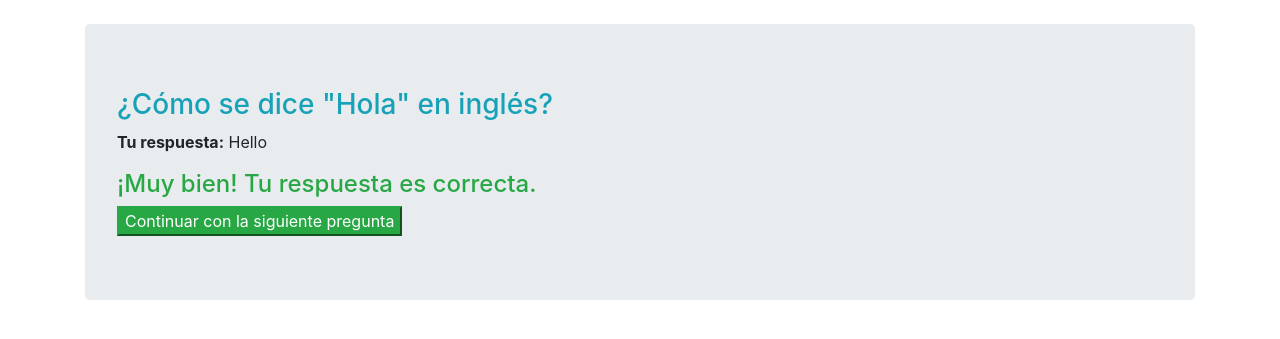
After one commit to larodriguez22/Proyecto_Educacion_Estrella, a Django app: page /resultado/5 in a window 1280 px wide. The commit adds this page. Shown: the top 339 px of the page. Run offline with Django 3.2, Linux system fonts and the light colour scheme; data comes from the database, SQL or seed files in the repository; both versions use the stored data as it was after the commit; some libraries are stand-ins or nearby versions.

Commit message:
Resultados

```diff
--- /dev/null
+++ b/Educacion_Estrella/template/base.html
@@ -0,0 +1,21 @@
+<!DOCTYPE html>
+<html>
+  <head>
+    <meta charset="UTF-8" />
+    <meta http-equiv="X-UA-Compatible" content="IE=edge" />
+    <meta name="viewport" content="width=device-width, initial-scale=1.0" />
+    <title>{% block titulo %}{% endblock %}</title>
+    <!-- Bootstrap CSS -->
+    <link rel="stylesheet" href="https://maxcdn.bootstrapcdn.com/bootstrap/4.0.0-beta.2/css/bootstrap.min.css" integrity="sha384-PsH8R72JQ3SOdhVi3uxftmaW6Vc51MKb0q5P2rRUpPvrszuE4W1povHYgTpBfshb" crossorigin="anonymous">
+    <link rel="stylesheet" href="https://maxcdn.bootstrapcdn.com/font-awesome/4.7.0/css/font-awesome.min.css">
+    <link href="https://fonts.googleapis.com/css?family=Open+Sans|Rubik" rel="stylesheet">
+
+    <link rel="stylesheet" href="https://maxcdn.bootstrapcdn.com/font-awesome/4.7.0/css/font-awesome.min.css">
+    <link href="https://fonts.googleapis.com/css?family=Open+Sans|Rubik" rel="stylesheet">
+  </head>
+  <body>
+      {% block contenido %}
+
+      {% endblock %}
+  </body>
+</html>
--- /dev/null
+++ b/Educacion_Estrella/template/play/resultados.html
@@ -0,0 +1,30 @@
+{% extends 'base.html' %}
+
+{% block contenido %}
+<div class="container">
+    <div class="jumbotron my-4">
+        <h3 class="text-info">{{respondida.pregunta.texto|safe}}</h3>
+        <p>
+            <strong>Tu respuesta:</strong>
+            {{respondida.respuesta.texto|safe}}
+        </p>
+
+        {% if respondida.respuesta.correcta %}
+            <h4 class="text-success">¡Muy bien! Tu respuesta es correcta. </h4>
+        {% else %}
+            <h4 class="text-danger">Tu respuesta es incorrecta :(.</h4>
+            {% for respuesta in respondida.pregunta.opciones.all %}
+                {% if respuesta.correcta %}
+                    <h4>
+                        la respuesta correcta es: <span class="text-success"></span> {{respuesta}}
+                    </h4>
+                {% endif %}
+            {% endfor %}
+        {% endif %}
+
+        <a href="{% url 'jugar' %">
+            <button class="btn-success">Continuar con la siguiente pregunta</button>
+        </a>
+    </div>
+</div>
+{% endblock %}
--- a/Educacion_Estrella/test_vocacional/models.py
+++ b/Educacion_Estrella/test_vocacional/models.py
@@ -22,6 +22,7 @@ from pregunta.models import Usuario """
 
 from email.policy import default
 from pyexpat import model
+import random
 from django.db import models
 from django.conf import settings
 from django.contrib.auth.models import User
@@ -33,22 +34,50 @@ class Pregunta(models.Model):
     NUM_DE_RESPUESTAS_PERMITIDAS = 1
 
     texto = models.TextField(verbose_name='Texto de la pregunta', default=None)
+    max_puntaje = models.DecimalField(verbose_name='Máximo puntaje', default=3, decimal_places=2, max_digits=6)
 
     def __str__(self):
         return self.texto
-
 
 class TestUsuario(models.Model):
     usuario = models.OneToOneField(User, on_delete=models.CASCADE)
     puntaje_total = models.DecimalField(
         verbose_name='Puntaje Total', default=0, decimal_places=2, max_digits=10)
 
+    def crear_intentos(self,pregunta):
+        intento = PreguntasRespondidas(pregunta=pregunta,testUsuario=self)
+        intento.save()
 
+    def obtener_nuevas_preguntas(self):
+        respondidas = PreguntasRespondidas.objects.filter(testUsuario=self).values_list('pregunta__pk',flat=True)
+        preguntas_restantes = Pregunta.objects.exclude(pk__in=respondidas)
+        if not preguntas_restantes.exists():
+            return None
+        return random.choice(preguntas_restantes)
+
+    def validar_intento(self, pregunta_respondida, respuesta_seleccionada):
+        if pregunta_respondida.pregunta_id != respuesta_seleccionada.pregunta_id:
+            return
+
+        pregunta_respondida.respuesta_seleccionada = respuesta_seleccionada
+        if respuesta_seleccionada.correcta is True:
+            pregunta_respondida.correcta = True
+            pregunta_respondida.puntaje_obtenido = respuesta_seleccionada.pregunta.max_puntaje
+            pregunta_respondida.respuesta = respuesta_seleccionada
+        else:
+            pregunta_respondida.respuesta = respuesta_seleccionada
+        pregunta_respondida.save()
+        self.actualizar_puntaje()
+
+    def actualizar_puntaje(self):
+        puntaje_actualizado = self.intentos.filter(correcta=True).aggregate(models.Sum('puntaje_obtenido')['puntaje_obtenido__sum'])
+        self.puntaje_total = puntaje_actualizado
+        self.save()
 class ElegirRespuesta(models.Model):
     MAXIMO_RESPUESTA = 4
 
     pregunta = models.ForeignKey(
-        Pregunta, related_name='preguntas', on_delete=models.CASCADE)
+        Pregunta, related_name='opciones', on_delete=models.CASCADE)
     correcta = models.BooleanField(
         verbose_name='¿Es esta la pregunta correcta?', default=False, null=False)
     texto = models.TextField(verbose_name='Texto de la respuesta')
@@ -58,10 +87,10 @@ class ElegirRespuesta(models.Model):
 
 
 class PreguntasRespondidas(models.Model):
-    testUsuario = models.ForeignKey(TestUsuario, on_delete=models.CASCADE)
+    testUsuario = models.ForeignKey(TestUsuario, on_delete=models.CASCADE, related_name='intentos')
     pregunta = models.ForeignKey(Pregunta, on_delete=models.CASCADE)
     respuesta = models.ForeignKey(
-        ElegirRespuesta, on_delete=models.CASCADE, related_name='intentos')
+        ElegirRespuesta, on_delete=models.CASCADE, related_name='intentos', null=True)
     correcta = models.BooleanField(
         verbose_name='¿Es esta la respuesta correcta?', default=False, null=False)
     puntaje_obtenido = models.DecimalField(
--- a/Educacion_Estrella/test_vocacional/urls.py
+++ b/Educacion_Estrella/test_vocacional/urls.py
@@ -1,6 +1,7 @@
 from unicodedata import name
 from django.urls import path
-from .views import inicio, registro, loginView, logoutView, HomeUsuario, jugar
+from .views import (inicio, registro, loginView,
+                    logoutView, HomeUsuario, jugar, resultado_pregunta)
 
 urlpatterns = [
     path('', inicio, name='inicio'),
@@ -9,5 +10,6 @@ urlpatterns = [
     path('registro/', registro, name='registro'),
     path('logout/', logoutView, name='logout'),
     path('jugar/', jugar, name='jugar'),
+    path('resultado/<int:pregunta_respondida_pk>', resultado_pregunta, name='resultado'),
 
 ]
--- a/Educacion_Estrella/test_vocacional/views.py
+++ b/Educacion_Estrella/test_vocacional/views.py
@@ -1,5 +1,6 @@
 from multiprocessing import context
-from django.shortcuts import render, redirect
+from django.http import Http404
+from django.shortcuts import get_object_or_404, render, redirect
 from django.contrib.auth import authenticate, login, logout
 from .forms import RegistroFormulario, UsuarioLoginFormulario
 from .models import TestUsuario, Pregunta, PreguntasRespondidas
@@ -28,16 +29,38 @@ def jugar(request):
         pregunta_respondida = Test_usuario.intentos.select_related(
             'pregunta').get(pregunta__pk=pregunta_pk)
         respuesta_pk = request.POST.get('respuesta_pk')
+
+        try:
+            opcion_seleccionada = pregunta_respondida.pregunta.opciones.get(
+                pk=respuesta_pk)
+        except ObjectDoesNotExist:
+            raise Http404
+
+        Test_usuario.validar_intento(pregunta_respondida, opcion_seleccionada)
+
+        return redirect('resultado', pregunta_respondida.pk)
     else:
 
-        respondidas = PreguntasRespondidas.objects.filter(
-            testUsuario=Test_usuario).values_list('pregunta__pk', flat=True)
+        pregunta = Test_usuario.obtener_nuevas_preguntas()
+        if pregunta is not None:
+            Test_usuario.crear_intentos(pregunta)
 
-        pregunta = Pregunta.objects.exclude(pk__in=respondidas)
         context = {
             'pregunta': pregunta
         }
     return render(request, 'play/jugar.html', context)
+
+
+def resultado_pregunta(request, pregunta_respondida_pk):
+    respondida = get_object_or_404(
+        PreguntasRespondidas, pk=pregunta_respondida_pk)
+
+    context = {
+        'respondida': respondida
+
+    }
+
+    return render(request, 'play/resultados.html', context)
 
 
 def loginView(request):
```
Also changed, not shown: Educacion_Estrella/template/play/jugar.html (+32 -10 lines), Educacion_Estrella/db.sqlite3, Educacion_Estrella/test_vocacional/migrations/0005_auto_20220406_1714.py (added), Educacion_Estrella/test_vocacional/migrations/0006_alter_preguntasrespondidas_testusuario.py (added), Educacion_Estrella/test_vocacional/migrations/0007_alter_preguntasrespondidas_respuesta.py (added).
